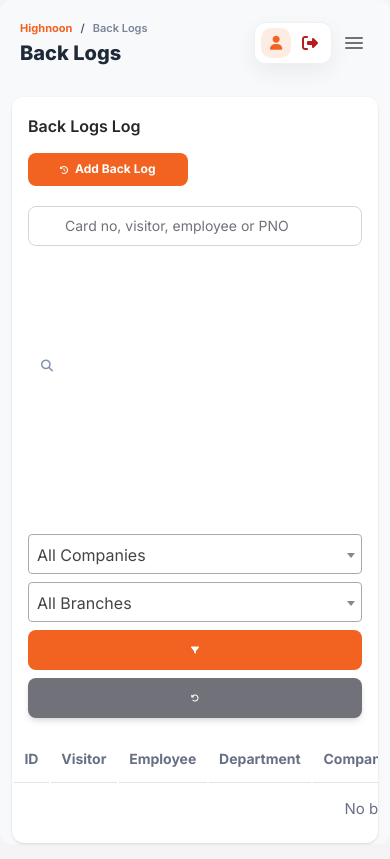
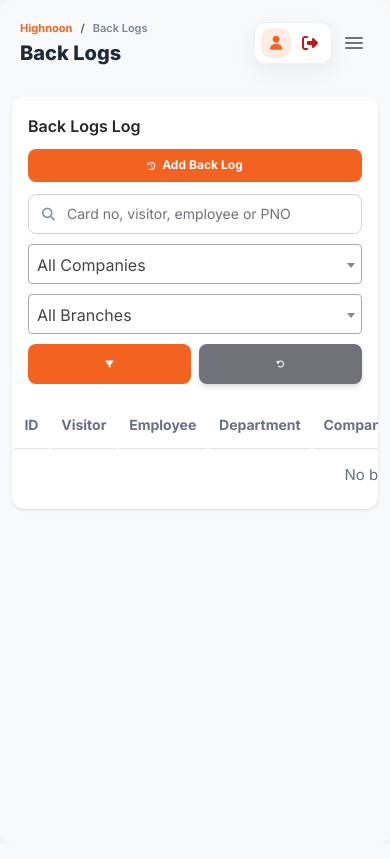
Before and after one commit to hashir500/HNL-VISITOR-MANAGEMENT-SYSTEM-, a Django app: page /backlogs/ in a window 390 px wide. After the commit the page ends 510 px from the top, so only its background shows below. Run offline with Django 5.2, Linux system fonts and the light colour scheme; the visitor is signed in with stand-in values (Sample User, id 1); data that the repository does not hold is empty; some libraries are stand-ins or nearby versions.

Commit message:
css fix in vists and backlogs tab

```diff
--- a/highnoon_vms/visits/templates/visits/backlogs.html
+++ b/highnoon_vms/visits/templates/visits/backlogs.html
@@ -76,12 +76,14 @@
         <input type="hidden" name="branch" value="{{ selected_branch }}">
         {% endif %}
 
+        <div class="visit-filter-buttons-wrapper">
           <button type="submit" class="btn btn-primary btn-sm visit-filter-button mb-0" title="Apply Filters">
             <i class="fa-solid fa-filter"></i>
           </button>
           <a href="{% url 'backlog_list_create' %}" class="btn btn-secondary btn-sm visit-reset-button mb-0" title="Reset Filters">
             <i class="fa-solid fa-rotate-left"></i>
           </a>
+        </div>
       </form>
 
     </div>
@@ -279,33 +281,198 @@
 </div>
 
 <style>
-  .visit-header-layout { display: flex; align-items: center; justify-content: space-between; gap: 20px; }
-  .visit-header-left { display: flex; align-items: center; gap: 14px; flex: 0 0 auto; }
-  .visit-header-filters { display: flex; align-items: center; justify-content: flex-end; gap: 8px; flex: 1 1 auto; min-width: 0; }
-  .visit-search-wrapper { position: relative; width: min(330px, 100%); }
-  .visit-search-icon { position: absolute; top: 50%; left: 13px; z-index: 2; color: #8392ab; font-size: 12px; transform: translateY(-50%); pointer-events: none; }
-  .visit-search-input { width: 100%; min-height: 40px; padding-left: 36px !important; }
-  .visit-filter-select { width: 190px; min-height: 40px; }
-  .visit-filter-button, .visit-reset-button { display: inline-flex; align-items: center; justify-content: center; width: 42px; min-width: 42px; height: 40px; padding: 0 !important; }
-  .visit-employee-cell { display: flex; flex-direction: column; }
-  .visit-employee-cell strong { color: #344767; font-size: 13px; }
-  .visit-employee-cell span { color: #67748e; font-size: 11px; }
-  .card-number-badge { display: inline-flex; align-items: center; justify-content: center; min-width: 48px; padding: 5px 9px; border-radius: 8px; background: rgba(242, 99, 34, 0.1); color: #f26322; font-size: 12px; font-weight: 700; }
-  .visit-purpose { display: inline-block; max-width: 180px; overflow: hidden; text-overflow: ellipsis; vertical-align: middle; }
-  .filter-select + .select2-container { width: 190px !important; min-width: 190px; }
-  .visit-header-filters .select2-container .select2-selection--single { min-height: 40px !important; height: 40px !important; }
-  .visit-header-filters .select2-container .select2-selection--single .select2-selection__rendered { line-height: 40px !important; }
-  .visit-header-filters .select2-container .select2-selection--single .select2-selection__arrow { height: 40px !important; }
-  @media (max-width: 1199.98px) {
-    .visit-header-layout { align-items: flex-start; flex-direction: column; }
-    .visit-header-filters { width: 100%; justify-content: flex-start; flex-wrap: wrap; }
-    .visit-search-wrapper { flex: 1 1 320px; }
+  .visit-header-layout {
+    display: flex;
+    align-items: center;
+    justify-content: space-between;
+    gap: 16px;
+    width: 100%;
   }
-  @media (max-width: 767.98px) {
-    .visit-header-left { width: 100%; align-items: flex-start; flex-direction: column; }
-    .visit-header-filters { align-items: stretch; flex-direction: column; }
-    .visit-search-wrapper, .visit-filter-select, .filter-select + .select2-container { width: 100% !important; min-width: 100% !important; }
-    .visit-filter-button, .visit-reset-button { width: 100%; }
+
+  .visit-header-left {
+    display: flex;
+    align-items: center;
+    gap: 14px;
+    flex: 0 0 auto;
+  }
+
+  .visit-header-filters {
+    display: flex;
+    align-items: center;
+    justify-content: flex-end;
+    gap: 8px;
+    flex: 1 1 auto;
+    min-width: 0;
+  }
+
+  /* -------------------------------------------------------------------------- */
+  /* SEARCH INPUT WRAPPER & ICON LOCK                                           */
+  /* -------------------------------------------------------------------------- */
+  .visit-search-wrapper {
+    position: relative !important;
+    width: 280px;
+    max-width: 100%;
+    height: 40px !important;
+    display: flex !important;
+    align-items: center !important;
+    margin: 0 !important;
+  }
+
+  .visit-search-input {
+    width: 100% !important;
+    height: 40px !important;
+    min-height: 40px !important;
+    padding-left: 38px !important;
+    margin-bottom: 0 !important;
+  }
+
+  .visit-search-wrapper .visit-search-icon,
+  .visit-search-icon {
+    position: absolute !important;
+    left: 14px !important;
+    top: 50% !important;
+    transform: translateY(-50%) !important;
+    z-index: 10 !important;
+    color: #8392ab !important;
+    font-size: 13px !important;
+    pointer-events: none !important;
+    margin: 0 !important;
+    padding: 0 !important;
+    line-height: 1 !important;
+  }
+
+  .visit-filter-select {
+    width: 180px;
+    height: 40px !important;
+  }
+
+  .visit-filter-buttons-wrapper {
+    display: flex;
+    gap: 6px;
+  }
+
+  .visit-filter-button,
+  .visit-reset-button {
+    display: inline-flex !important;
+    align-items: center !important;
+    justify-content: center !important;
+    width: 42px !important;
+    height: 40px !important;
+    min-width: 42px !important;
+    padding: 0 !important;
+    margin: 0 !important;
+  }
+
+  .visit-employee-cell {
+    display: flex;
+    flex-direction: column;
+  }
+
+  .visit-employee-cell strong {
+    color: #344767;
+    font-size: 13px;
+  }
+
+  .visit-employee-cell span {
+    color: #67748e;
+    font-size: 11px;
+  }
+
+  .card-number-badge {
+    display: inline-flex;
+    align-items: center;
+    justify-content: center;
+    min-width: 48px;
+    padding: 5px 9px;
+    border-radius: 8px;
+    background: rgba(242, 99, 34, 0.1);
+    color: #f26322;
+    font-size: 12px;
+    font-weight: 700;
+  }
+
+  .visit-purpose {
+    display: inline-block;
+    max-width: 180px;
+    overflow: hidden;
+    text-overflow: ellipsis;
+    vertical-align: middle;
+  }
+
+  /* -------------------------------------------------------------------------- */
+  /* SELECT2 INLINE WIDTH OVERRIDERS                                            */
+  /* -------------------------------------------------------------------------- */
+  .visit-header-filters span.select2-container,
+  .visit-header-filters .select2-container--default {
+    width: 180px !important;
+    min-width: 180px !important;
+  }
+
+  .visit-header-filters .select2-container .select2-selection--single {
+    min-height: 40px !important;
+    height: 40px !important;
+  }
+
+  .visit-header-filters .select2-container .select2-selection--single .select2-selection__rendered {
+    line-height: 40px !important;
+  }
+
+  .visit-header-filters .select2-container .select2-selection--single .select2-selection__arrow {
+    height: 40px !important;
+  }
+
+  /* -------------------------------------------------------------------------- */
+  /* MOBILE BREAKPOINT STACK                                                    */
+  /* -------------------------------------------------------------------------- */
+  @media (max-width: 991.98px) {
+    .visit-header-layout {
+      flex-direction: column !important;
+      align-items: stretch !important;
+      gap: 12px !important;
+    }
+
+    .visit-header-left {
+      width: 100% !important;
+      flex-direction: column !important;
+      align-items: stretch !important;
+      gap: 10px !important;
+    }
+
+    .visit-header-left .btn {
+      width: 100% !important;
+    }
+
+    .visit-header-filters {
+      flex-direction: column !important;
+      align-items: stretch !important;
+      width: 100% !important;
+      gap: 10px !important;
+    }
+
+    .visit-search-wrapper {
+      width: 100% !important;
+      max-width: 100% !important;
+    }
+
+    .visit-filter-select,
+    .visit-header-filters span.select2-container,
+    .visit-header-filters .select2-container--default {
+      width: 100% !important;
+      min-width: 100% !important;
+      display: block !important;
+    }
+
+    .visit-filter-buttons-wrapper {
+      display: flex !important;
+      width: 100% !important;
+      gap: 8px !important;
+    }
+
+    .visit-filter-button,
+    .visit-reset-button {
+      flex: 1 !important;
+      width: 100% !important;
+    }
   }
 </style>
 
@@ -314,14 +481,37 @@
 {% block extra_js %}
 <script>
   $(document).ready(function () {
+
+    function initHeaderFilters() {
+      const isMobile = window.innerWidth < 992;
+      const selectWidth = isMobile ? '100%' : '180px';
+
       $('.filter-select').each(function () {
-      if ($(this).hasClass('select2-hidden-accessible')) { $(this).select2('destroy'); }
-      $(this).select2({ width: '190px', minimumResultsForSearch: 8 });
+        if ($(this).hasClass('select2-hidden-accessible')) {
+          $(this).select2('destroy');
+        }
+
+        $(this).select2({
+          width: selectWidth,
+          minimumResultsForSearch: 8
+        });
+      });
+    }
+
+    initHeaderFilters();
+
+    $(window).on('resize', function() {
+      initHeaderFilters();
     });
 
+    /*
+     * Add Backlog modal dropdowns.
+     */
     $('#addBacklogModal').on('shown.bs.modal', function () {
       $('#addBacklogModal .searchable-select').each(function () {
-        if ($(this).hasClass('select2-hidden-accessible')) { $(this).select2('destroy'); }
+        if ($(this).hasClass('select2-hidden-accessible')) {
+          $(this).select2('destroy');
+        }
         $(this).select2({
           dropdownParent: $('#addBacklogModal'),
           width: '100%',
@@ -331,6 +521,9 @@
       $('#visitPurposeSelect').trigger('change');
     });
 
+    /*
+     * Show Other Purpose input when Other/Others is selected.
+     */
     $('#visitPurposeSelect').on('change', function () {
       const selectedText = $('#visitPurposeSelect option:selected').text().trim().toLowerCase();
       if (selectedText === 'other' || selectedText === 'others') {
@@ -342,9 +535,13 @@
       }
     });
 
+    /*
+     * Automatically apply Company and Branch filters.
+     */
     $('#companyFilter, #branchFilter').on('change', function () {
       $(this).closest('form').submit();
     });
+
   });
 
   document.addEventListener('DOMContentLoaded', function () {
```
Also changed, not shown: highnoon_vms/visits/templates/visits/visit_list.html (+105 -70 lines). Lines whose indentation alone changed are shown as unchanged.
